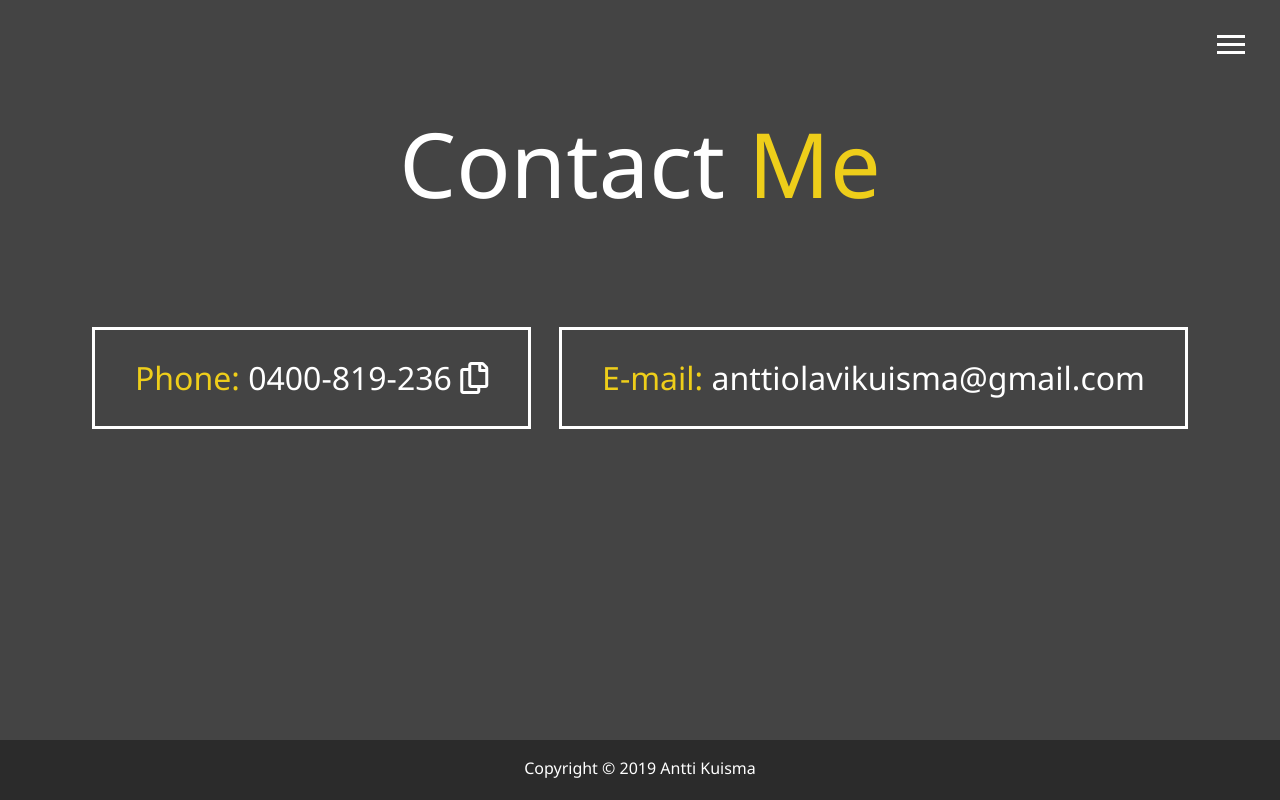
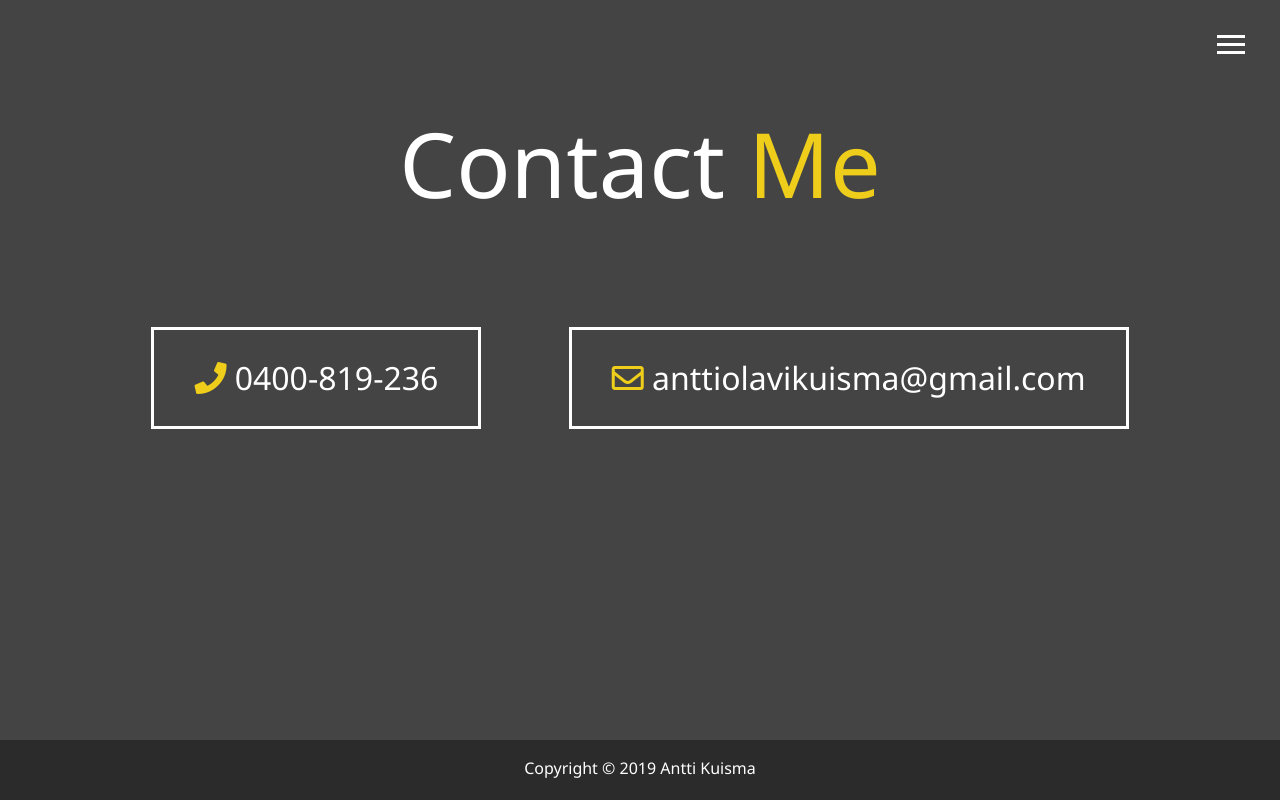
Before and after one commit to antsakontsa/website, a website: page dist/contact.html in a window 1280 px wide. Drawn offline with Linux system fonts and the light colour scheme.

Commit message:
Contact page adjustment

```diff
--- a/dist/contact.html
+++ b/dist/contact.html
@@ -48,13 +48,13 @@
 
         <div class="boxes">
             <div>
-                <span class="text-secondary">Phone:</span>
+                <span class="text-secondary"><i class="fas fa-phone"></i></span>
                 <a href="tel:+358400819236">0400-819-236</a>
-                <i class="far fa-copy"></i>
+
             </div>
 
             <div>
-                <span class="text-secondary">E-mail:</span>
+                <span class="text-secondary"><i class="far fa-envelope"></i></span>
                 <a href="mailto:anttiolavikuisma@gmail.com">anttiolavikuisma@gmail.com</a>
             </div>
         </div>
```
